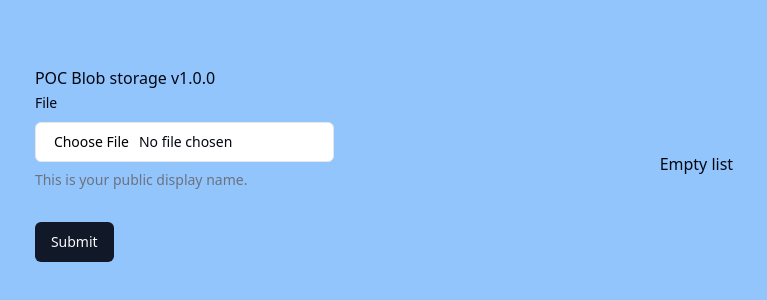
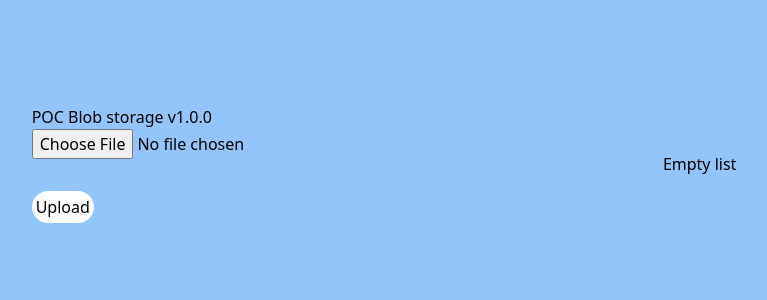
Before and after one commit to EmrajiPower/poc-blob-storage-next14, a Next.js app: page / in a window 1280 px wide. Shown: the part 252-552 px from the top of the page, without its empty margins (256-1023 px from the left). Built offline with nearby package versions, Linux system fonts and the light colour scheme.

Commit message:
Removing unused UI artifacts, adding server actions configuration, adding vercel blob storage feature

```diff
--- /dev/null
+++ b/app/api/file/route.jsx
@@ -0,0 +1,15 @@
+import { NextResponse } from "next/server";
+import { put } from "@vercel/blob";
+
+export async function POST(req) {
+    const { searchParams } = new URL(req.url);
+    const filename = searchParams.get('filename');
+
+    if (!filename) {
+        return NextResponse.json({ error: "No file provided" }, { status: 400 });
+    }
+    const blob = await put(filename, req.body, {
+        access: "public",
+    })
+    return Response.json(blob);
+}
--- a/app/globals.css
+++ b/app/globals.css
@@ -1,69 +1,3 @@
 @tailwind base;
 @tailwind components;
 @tailwind utilities;
-
-@layer base {
-  :root {
-    --background: 0 0% 100%;
-    --foreground: 224 71.4% 4.1%;
-    --card: 0 0% 100%;
-    --card-foreground: 224 71.4% 4.1%;
-    --popover: 0 0% 100%;
-    --popover-foreground: 224 71.4% 4.1%;
-    --primary: 220.9 39.3% 11%;
-    --primary-foreground: 210 20% 98%;
-    --secondary: 220 14.3% 95.9%;
-    --secondary-foreground: 220.9 39.3% 11%;
-    --muted: 220 14.3% 95.9%;
-    --muted-foreground: 220 8.9% 46.1%;
-    --accent: 220 14.3% 95.9%;
-    --accent-foreground: 220.9 39.3% 11%;
-    --destructive: 0 84.2% 60.2%;
-    --destructive-foreground: 210 20% 98%;
-    --border: 220 13% 91%;
-    --input: 220 13% 91%;
-    --ring: 224 71.4% 4.1%;
-    --radius: 0.5rem;
-    --chart-1: 12 76% 61%;
-    --chart-2: 173 58% 39%;
-    --chart-3: 197 37% 24%;
-    --chart-4: 43 74% 66%;
-    --chart-5: 27 87% 67%;
-  }
-
-  .dark {
-    --background: 224 71.4% 4.1%;
-    --foreground: 210 20% 98%;
-    --card: 224 71.4% 4.1%;
-    --card-foreground: 210 20% 98%;
-    --popover: 224 71.4% 4.1%;
-    --popover-foreground: 210 20% 98%;
-    --primary: 210 20% 98%;
-    --primary-foreground: 220.9 39.3% 11%;
-    --secondary: 215 27.9% 16.9%;
-    --secondary-foreground: 210 20% 98%;
-    --muted: 215 27.9% 16.9%;
-    --muted-foreground: 217.9 10.6% 64.9%;
-    --accent: 215 27.9% 16.9%;
-    --accent-foreground: 210 20% 98%;
-    --destructive: 0 62.8% 30.6%;
-    --destructive-foreground: 210 20% 98%;
-    --border: 215 27.9% 16.9%;
-    --input: 215 27.9% 16.9%;
-    --ring: 216 12.2% 83.9%;
-    --chart-1: 220 70% 50%;
-    --chart-2: 160 60% 45%;
-    --chart-3: 30 80% 55%;
-    --chart-4: 280 65% 60%;
-    --chart-5: 340 75% 55%;
-  }
-}
-
-@layer base {
-  * {
-    @apply border-border;
-  }
-  body {
-    @apply bg-background text-foreground;
-  }
-}
--- a/app/page.jsx
+++ b/app/page.jsx
@@ -1,20 +1,27 @@
 "use client"
+import { useState, useRef } from 'react';
 import packageJson from '../package.json'
-import { useForm } from "react-hook-form"
-import { Button } from '@/components/ui/button';
-import { Input } from '@/components/ui/input';
-import {
-  Form,
-  FormControl,
-  FormDescription,
-  FormField,
-  FormItem,
-  FormLabel,
-  FormMessage
-} from '@/components/ui/form';
 
 export default function Home() {
-  const form = useForm()
+
+  // const form = useForm()
+  const inputFileRef = useRef(null);
+  const [file,setFile] = useState(null)
+  const handleSubmit = async (e) => {
+    e.preventDefault();
+
+    if (!inputFileRef.current?.files) {
+      throw new Error("No file selected");
+    }
+
+    const file = inputFileRef.current.files[0];
+    const response = await fetch(`/api/file?filename=${file.name}`, {
+      method: "POST",
+      body: file,
+    });
+    console.log("Ver ... ",response.json())
+  }
+
   return (
     <main className="flex min-h-screen flex-col items-center justify-between p-24">
       <div className='flex flex-row justify-around items-center m-auto w-[80vw] h-[80vh]'>
@@ -23,27 +30,11 @@ export default function Home() {
             POC Blob storage v{packageJson.version}
           </div>
           <div>
-            <Form {...form}>
-              <form className="space-y-8">
-                <FormField
-                  control={form.control}
-                  name="username"
-                  render={({ field }) => (
-                    <FormItem>
-                      <FormLabel>File</FormLabel>
-                      <FormControl>
-                        <Input type="file" placeholder="shadcn" {...field} />
-                      </FormControl>
-                      <FormDescription>
-                        This is your public display name.
-                      </FormDescription>
-                      <FormMessage />
-                    </FormItem>
-                  )}
-                />
-                <Button type="submit">Submit</Button>
+              <form onSubmit={(e)=>handleSubmit(e)} className="space-y-8">
+                <input name="file" ref={inputFileRef} type="file" required />
+                <br></br>
+                <button type="submit" className='bg-white rounded-2xl p-1'>Upload</button>
               </form>
-            </Form>
           </div>
         </section>
         <section>
--- a/components/ui/button.jsx
+++ /dev/null
@@ -1,47 +0,0 @@
-import * as React from "react"
-import { Slot } from "@radix-ui/react-slot"
-import { cva } from "class-variance-authority";
-
-import { cn } from "@/lib/utils"
-
-const buttonVariants = cva(
-  "inline-flex items-center justify-center whitespace-nowrap rounded-md text-sm font-medium ring-offset-background transition-colors focus-visible:outline-none focus-visible:ring-2 focus-visible:ring-ring focus-visible:ring-offset-2 disabled:pointer-events-none disabled:opacity-50",
-  {
-    variants: {
-      variant: {
-        default: "bg-primary text-primary-foreground hover:bg-primary/90",
-        destructive:
-          "bg-destructive text-destructive-foreground hover:bg-destructive/90",
-        outline:
-          "border border-input bg-background hover:bg-accent hover:text-accent-foreground",
-        secondary:
-          "bg-secondary text-secondary-foreground hover:bg-secondary/80",
-        ghost: "hover:bg-accent hover:text-accent-foreground",
-        link: "text-primary underline-offset-4 hover:underline",
-      },
-      size: {
-        default: "h-10 px-4 py-2",
-        sm: "h-9 rounded-md px-3",
-        lg: "h-11 rounded-md px-8",
-        icon: "h-10 w-10",
-      },
-    },
-    defaultVariants: {
-      variant: "default",
-      size: "default",
-    },
-  }
-)
-
-const Button = React.forwardRef(({ className, variant, size, asChild = false, ...props }, ref) => {
-  const Comp = asChild ? Slot : "button"
-  return (
-    (<Comp
-      className={cn(buttonVariants({ variant, size, className }))}
-      ref={ref}
-      {...props} />)
-  );
-})
-Button.displayName = "Button"
-
-export { Button, buttonVariants }
--- a/components/ui/form.jsx
+++ /dev/null
@@ -1,134 +0,0 @@
-"use client";
-import * as React from "react"
-import { Slot } from "@radix-ui/react-slot"
-import { Controller, FormProvider, useFormContext } from "react-hook-form";
-
-import { cn } from "@/lib/utils"
-import { Label } from "@/components/ui/label"
-
-const Form = FormProvider
-
-const FormFieldContext = React.createContext({})
-
-const FormField = (
-  {
-    ...props
-  }
-) => {
-  return (
-    (<FormFieldContext.Provider value={{ name: props.name }}>
-      <Controller {...props} />
-    </FormFieldContext.Provider>)
-  );
-}
-
-const useFormField = () => {
-  const fieldContext = React.useContext(FormFieldContext)
-  const itemContext = React.useContext(FormItemContext)
-  const { getFieldState, formState } = useFormContext()
-
-  const fieldState = getFieldState(fieldContext.name, formState)
-
-  if (!fieldContext) {
-    throw new Error("useFormField should be used within <FormField>")
-  }
-
-  const { id } = itemContext
-
-  return {
-    id,
-    name: fieldContext.name,
-    formItemId: `${id}-form-item`,
-    formDescriptionId: `${id}-form-item-description`,
-    formMessageId: `${id}-form-item-message`,
-    ...fieldState,
-  }
-}
-
-const FormItemContext = React.createContext({})
-
-const FormItem = React.forwardRef(({ className, ...props }, ref) => {
-  const id = React.useId()
-
-  return (
-    (<FormItemContext.Provider value={{ id }}>
-      <div ref={ref} className={cn("space-y-2", className)} {...props} />
-    </FormItemContext.Provider>)
-  );
-})
-FormItem.displayName = "FormItem"
-
-const FormLabel = React.forwardRef(({ className, ...props }, ref) => {
-  const { error, formItemId } = useFormField()
-
-  return (
-    (<Label
-      ref={ref}
-      className={cn(error && "text-destructive", className)}
-      htmlFor={formItemId}
-      {...props} />)
-  );
-})
-FormLabel.displayName = "FormLabel"
-
-const FormControl = React.forwardRef(({ ...props }, ref) => {
-  const { error, formItemId, formDescriptionId, formMessageId } = useFormField()
-
-  return (
-    (<Slot
-      ref={ref}
-      id={formItemId}
-      aria-describedby={
-        !error
-          ? `${formDescriptionId}`
-          : `${formDescriptionId} ${formMessageId}`
-      }
-      aria-invalid={!!error}
-      {...props} />)
-  );
-})
-FormControl.displayName = "FormControl"
-
-const FormDescription = React.forwardRef(({ className, ...props }, ref) => {
-  const { formDescriptionId } = useFormField()
-
-  return (
-    (<p
-      ref={ref}
-      id={formDescriptionId}
-      className={cn("text-sm text-muted-foreground", className)}
-      {...props} />)
-  );
-})
-FormDescription.displayName = "FormDescription"
-
-const FormMessage = React.forwardRef(({ className, children, ...props }, ref) => {
-  const { error, formMessageId } = useFormField()
-  const body = error ? String(error?.message) : children
-
-  if (!body) {
-    return null
-  }
-
-  return (
-    (<p
-      ref={ref}
-      id={formMessageId}
-      className={cn("text-sm font-medium text-destructive", className)}
-      {...props}>
-      {body}
-    </p>)
-  );
-})
-FormMessage.displayName = "FormMessage"
-
-export {
-  useFormField,
-  Form,
-  FormItem,
-  FormLabel,
-  FormControl,
-  FormDescription,
-  FormMessage,
-  FormField,
-}
--- a/components/ui/input.jsx
+++ /dev/null
@@ -1,19 +0,0 @@
-import * as React from "react"
-
-import { cn } from "@/lib/utils"
-
-const Input = React.forwardRef(({ className, type, ...props }, ref) => {
-  return (
-    (<input
-      type={type}
-      className={cn(
-        "flex h-10 w-full rounded-md border border-input bg-background px-3 py-2 text-sm ring-offset-background file:border-0 file:bg-transparent file:text-sm file:font-medium placeholder:text-muted-foreground focus-visible:outline-none focus-visible:ring-2 focus-visible:ring-ring focus-visible:ring-offset-2 disabled:cursor-not-allowed disabled:opacity-50",
-        className
-      )}
-      ref={ref}
-      {...props} />)
-  );
-})
-Input.displayName = "Input"
-
-export { Input }
--- a/components/ui/label.jsx
+++ /dev/null
@@ -1,18 +0,0 @@
-"use client"
-
-import * as React from "react"
-import * as LabelPrimitive from "@radix-ui/react-label"
-import { cva } from "class-variance-authority";
-
-import { cn } from "@/lib/utils"
-
-const labelVariants = cva(
-  "text-sm font-medium leading-none peer-disabled:cursor-not-allowed peer-disabled:opacity-70"
-)
-
-const Label = React.forwardRef(({ className, ...props }, ref) => (
-  <LabelPrimitive.Root ref={ref} className={cn(labelVariants(), className)} {...props} />
-))
-Label.displayName = LabelPrimitive.Root.displayName
-
-export { Label }
--- a/package.json
+++ b/package.json
@@ -12,6 +12,7 @@
     "@hookform/resolvers": "^3.9.0",
     "@radix-ui/react-label": "^2.1.0",
     "@radix-ui/react-slot": "^1.1.0",
+    "@vercel/blob": "^0.23.4",
     "class-variance-authority": "^0.7.0",
     "clsx": "^2.1.1",
     "lucide-react": "^0.417.0",
```
Also changed, not shown: 1 other file (tests, documents, lock files or other folders).
